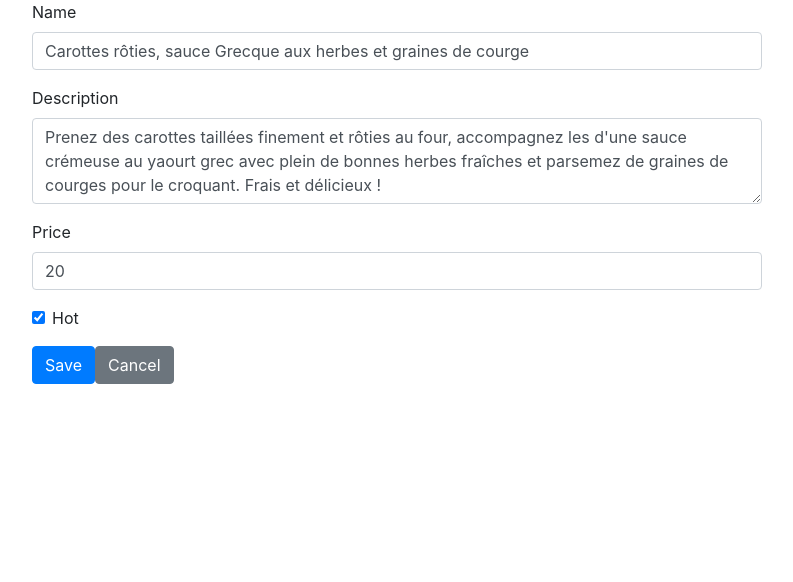
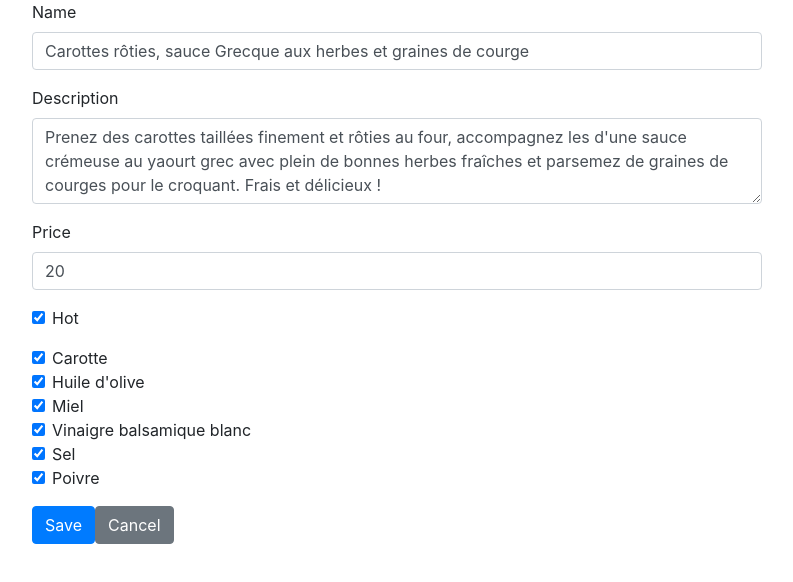
Before and after one commit to surfncode/to-delete2, a React (Create React App) app in the folder frontend/: page /update/1 in a window 1280 px wide. Shown: the top 582 px of the page, without its empty margins (243-1036 px from the left). Built offline with nearby package versions, Linux system fonts and the light colour scheme.

Commit message:
handle update ingredients

```diff
--- a/frontend/src/UpdateCreate.jsx
+++ b/frontend/src/UpdateCreate.jsx
@@ -17,6 +17,7 @@ class UpdateCreate  extends React.Component {
 		this.onChangeDescription = this.onChangeDescription.bind(this);
 		this.onChangePrice = this.onChangePrice.bind(this);
 		this.onChangeHot = this.onChangeHot.bind(this);
+		this.onChangeIngredient = this.onChangeIngredient.bind(this);
 	}
 
 	render() {
@@ -68,6 +69,9 @@ class UpdateCreate  extends React.Component {
 				    <Form.Check type="checkbox" label="Hot" checked={dish.hot}
 				    	onChange={this.onChangeHot}/>
 				  </Form.Group>
+				  <Form.Group controlId="ingredients">
+				  	{this.renderIngredients(dish.ingredients)}
+				  </Form.Group>
 				</Form>
 				<Button variant="primary" onClick={this.onClickSave}>Save</Button>
 				<Link to={"/"}>
@@ -86,7 +90,7 @@ class UpdateCreate  extends React.Component {
 	}
 
 	componentDidMount() {
-		this.setState({dish: getDish()});
+		this.setState({dish: getDish(), allIngredients: getAllIngredients()});
 	}
 
 	onChangeName(event) {
@@ -110,6 +114,32 @@ class UpdateCreate  extends React.Component {
 		this.setState({dish: Object.assign({},this.state.dish,{hot: hot})});
 	}
 
+	onChangeIngredient(event) {
+		const ingredient = event.currentTarget.getAttribute('data-id');
+		const checked = event.currentTarget.checked;
+		const ingredients = this.state.dish.ingredients;
+		const newIngredients = checked ?
+			ingredients.concat(ingredient) :
+			ingredients.filter(currentIngredient => ingredient!==currentIngredient);
+		const newDish = Object.assign({},this.state.dish,{ingredients: newIngredients});
+		this.setState({dish: newDish});
+	}
+
+	renderIngredients(ingredients) {
+		const reducer = (accumulator,value) => {
+			accumulator[value] = true;
+			return accumulator;
+		};
+		const hasIngredient = ingredients.reduce(reducer,{});
+		return this.state.allIngredients.map(
+			(ingredient,index) => (
+				<Form.Check id={`ingredient-${index}`} type="checkbox" key={ingredient} label={ingredient}
+					checked={!!hasIngredient[ingredient]}
+				    data-id={ingredient} onChange={this.onChangeIngredient}/>
+			)
+		);
+	}
+
 }
 
 // jndb
@@ -131,4 +161,16 @@ function getDish() {
 	};
 }
 
+// jndb
+function getAllIngredients() {
+	return [
+	"Carotte",
+	"Huile d'olive",
+	"Miel",
+	"Vinaigre balsamique blanc",
+	"Sel",
+	"Poivre",
+	];
+}
+
 export default UpdateCreate;
```
